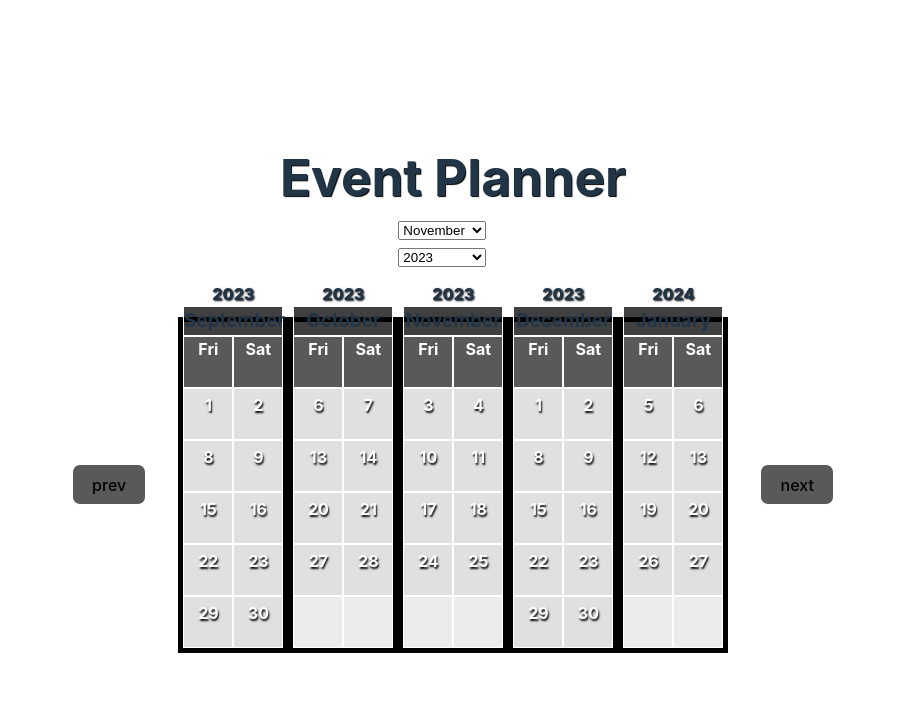
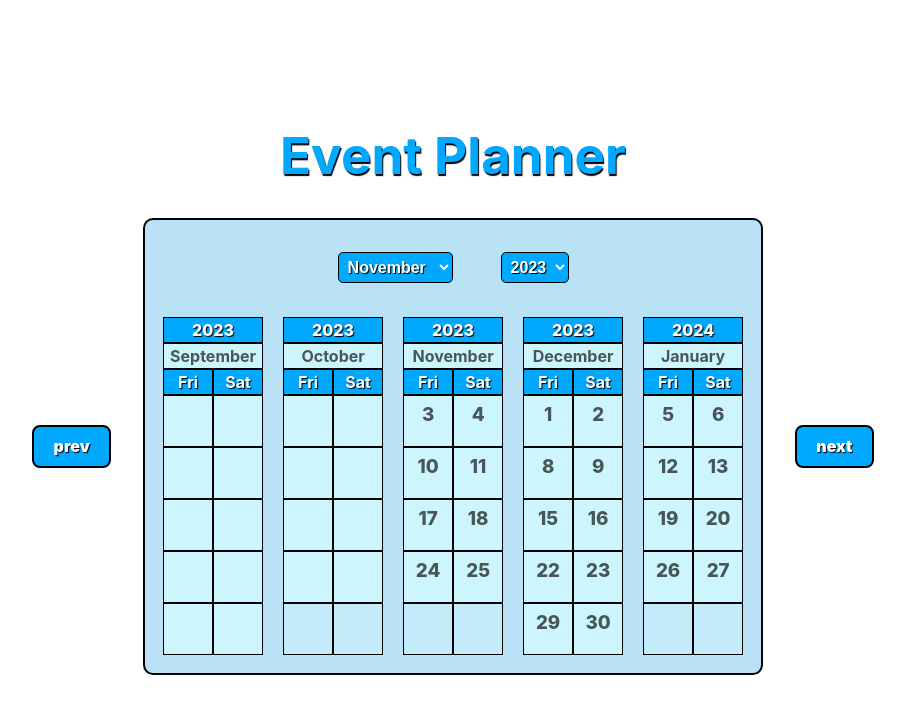
Before and after one commit to TobyVB/weekendCalendar, a React (Vite) app: page / in a window 1280 px wide. Shown: the top 714 px of the page, without its empty margins (187-1092 px from the left). Built offline with nearby package versions, Linux system fonts and the light colour scheme.

Commit message:
only show present and onward dates

```diff
--- a/src/App.css
+++ b/src/App.css
@@ -5,51 +5,77 @@
   text-align: center;
 }
 
+.container {
+  padding: 0.5em;
+  background-color: #bae2f7;
+  border-radius: 10px;
+  border: 2px solid black;
+}
+
 .date {
-  color: rgb(255, 255, 255);
-  text-shadow: 1px 2px 2px black;
+  /* text-shadow: 1px 2px 2px black; */
+  color: black;
   font-weight: bold;
-  border: 1px solid white;
+  border: 1px solid black;
   height: 50px;
-  background-color: rgba(194, 194, 194, 0.5);
+  background-color: #cdf5fd;
 }
-.date p {
+
+.date h3 {
   line-height: 0;
+  font-weight: 800;
+  color: rgba(0, 0, 0, 0.65);
+}
+
+.oldDay {
+  color: rgba(0, 0, 0, 0);
+  font-weight: bold;
+  border: 1px solid black;
+  height: 50px;
+  background-color: #cdf5fd;
 }
 .noDate {
-  color: white;
-  border: 1px solid white;
+  border: 1px solid black;
   height: 50px;
-  background-color: rgba(180, 180, 180, 0.25);
+  background-color: rgba(205, 245, 253, 0.516);
 }
 .day-title {
-  color: white;
-  border: 1px solid white;
-  height: 50px;
+  border: 1px solid black;
   margin: 0;
-  background-color: rgba(0, 0, 0, 0.65);
+  background-color: #00a9ff;
+  color: #ffffff;
+  text-shadow: 1px 1px 1px black;
 }
+
 .vertical-rule {
   height: 327px;
   border-left: 1px solid white;
   border-right: 1px solid white;
 }
 .year {
-  margin: -2.5em 0 0 0;
-  text-shadow: 1px 1px 2px black;
   font-weight: 800;
+  border: 1px solid black;
+  margin: 0;
+  background-color: #00a9ff;
+  color: #ffffff;
+  text-shadow: 1px 1px 1px black;
 }
 .month {
-  border: 1px solid white;
+  border: 1px solid black;
   margin: 0;
-  background-color: rgba(0, 0, 0, 0.75);
+  color: rgba(0, 0, 0, 0.65);
+  background-color: #cdf5fd;
 }
-.iterate-month {
-  border: 1px solid white;
+.iterate-month,
+.iterate-month-sm {
+  border: 2px solid rgb(0, 0, 0);
   align-self: flex-start;
   margin: auto;
-  background: rgba(0, 0, 0, 0.65);
+  background: #00a9ff;
   margin: auto 2em;
+  font-weight: 900;
+  color: #ffffff;
+  text-shadow: 1px 1px 1px black;
 }
 /* .spacer-div {
   width: 5px;
@@ -57,8 +83,8 @@
   height: 100%;
 } */
 .title {
-  padding-bottom: 1.5em;
-  text-shadow: 1px 1px 1px black;
+  text-shadow: 1px 2px 1px black;
+  color: #00a9ff;
 }
 @media screen and (min-width: 500px) {
   .iterate-month-sm {
@@ -81,14 +107,8 @@
     margin: 0.5em;
   }
   .title {
-    font-size: 2rem;
-    margin-top: 2em;
-  }
-  .title {
-    margin-top: 0.5em;
-    padding-bottom: 3em;
-  }
-  .spacer-div {
-    display: none;
+    /* font-size: 2rem; */
+    /* margin-top: 2.5em; */
+    padding-bottom: 1em;
   }
 }
--- a/src/App.jsx
+++ b/src/App.jsx
@@ -1,4 +1,3 @@
-import { useEffect, useState } from "react";
 import "./App.css";
 import Calendar from "./components/Calendar";
 
--- a/src/components/Calendar.jsx
+++ b/src/components/Calendar.jsx
@@ -1,6 +1,6 @@
-import { useState } from "react";
+import { useState, useEffect } from "react";
 
-export default function Calendar(props) {
+export default function Calendar() {
   const strMonth = (num) => {
     const months = [
       "January",
@@ -20,22 +20,55 @@ export default function Calendar(props) {
   };
 
   const presentDate = new Date();
+  const nextMonth = new Date();
+  const next2Months = new Date();
+  presentDate.setHours(0, 0, 0, 0);
+  nextMonth.setHours(0, 0, 0, 0);
+  next2Months.setHours(0, 0, 0, 0);
+  nextMonth.setMonth(presentDate.getMonth() + 1);
+  next2Months.setMonth(presentDate.getMonth() + 2);
   const [currentDate, setCurrentDate] = useState(presentDate);
   const [monthValue, setMonthValue] = useState(currentDate.getMonth());
   const [yearValue, setYearValue] = useState(currentDate.getFullYear());
-  const [minMet, setMinMet] = useState(false);
-  const [maxMet, setMaxMet] = useState(false);
 
   const scanMonth = (num) => {
+    if (
+      currentDate.getMonth() === presentDate.getMonth() &&
+      currentDate.getFullYear() === presentDate.getFullYear() &&
+      num === -1
+    ) {
+      return;
+    }
+    if (
+      currentDate.getFullYear() === presentDate.getFullYear() + 3 &&
+      currentDate.getMonth() === 11 &&
+      num === 1
+    ) {
+      return;
+    }
     const newDate = new Date(currentDate);
     newDate.setMonth(newDate.getMonth() + num);
     setCurrentDate(newDate);
     setMonthValue(newDate.getMonth());
     setYearValue(newDate.getFullYear());
+    if (num === -1) {
+      setCount((prev) => prev - 1);
+    } else {
+      setCount((prev) => prev + 1);
+    }
   };
   const selectMonth = (num) => {
+    // If current year is present year and attempted current
+    // month is before he current month, move the year up one
     const newDate = new Date(currentDate);
     newDate.setMonth(num.target.value);
+    if (
+      currentDate.getFullYear() === presentDate.getFullYear() &&
+      num.target.value < currentDate.getMonth()
+    ) {
+      newDate.setFullYear(newDate.getFullYear() + 1);
+      setYearValue((prev) => (prev += 1));
+    }
     setCurrentDate(newDate);
     setMonthValue(newDate.getMonth());
   };
@@ -48,22 +81,7 @@ export default function Calendar(props) {
 
   const Month = (props) => {
     const newDate = new Date(currentDate);
-    if (
-      newDate.getMonth() == 9 &&
-      newDate.getFullYear() == presentDate.getFullYear() + 2
-    ) {
-      setMaxMet(true);
-    } else {
-      setMaxMet(false);
-    }
-    if (
-      newDate.getMonth() == 2 &&
-      newDate.getFullYear() == presentDate.getFullYear() - 2
-    ) {
-      setMinMet(true);
-    } else {
-      setMinMet(false);
-    }
+
     newDate.setMonth(newDate.getMonth() + props.dif);
 
     const daysInMonth = new Date(
@@ -99,63 +117,26 @@ export default function Calendar(props) {
       numSaturdays.push("empty");
     }
 
+    const colorAssign = {
+      color: "#cdf5fd",
+      color2: "#89cff3",
+      color3: "",
+      color4: "#00a9ff",
+      color5: "",
+    };
+
     return (
       <div className={props.screen}>
-        {props.dif == 0 && (
-          <div style={{ width: "0%" }}>
-            <div
-              style={{
-                position: "absolute",
-                display: "flex",
-                flexDirection: "column",
-                gap: ".5em",
-                marginTop: "-6em",
-              }}
-            >
-              <select value={monthValue} onChange={selectMonth}>
-                <option value={0}>January</option>
-                <option value={1}>February</option>
-                <option value={2}>March</option>
-                <option value={3}>April</option>
-                <option value={4}>May</option>
-                <option value={5}>June</option>
-                <option value={6}>July</option>
-                <option value={7}>August</option>
-                <option value={8}>September</option>
-                <option value={9}>October</option>
-                <option value={10}>November</option>
-                <option value={11}>December</option>
-              </select>
-              <select value={yearValue} onChange={selectYear}>
-                <option value={presentDate.getFullYear() - 2}>
-                  {presentDate.getFullYear() - 2}
-                </option>
-                <option value={presentDate.getFullYear() - 1}>
-                  {presentDate.getFullYear() - 1}
-                </option>
-                <option value={presentDate.getFullYear()}>
-                  {presentDate.getFullYear()}
-                </option>
-                <option value={presentDate.getFullYear() + 1}>
-                  {presentDate.getFullYear() + 1}
-                </option>
-                <option value={presentDate.getFullYear() + 2}>
-                  {presentDate.getFullYear() + 2}
-                </option>
-              </select>
-            </div>
-          </div>
-        )}
         <div
           style={{
             display: "flex",
             flexDirection: "column",
             width: "100px",
-            border: "5px solid black",
+            border: "10px solid rgba(0,0,0,.0)",
           }}
         >
           <h4 className="year">{newDate.getFullYear()}</h4>
-          <h3 className="month">{strMonth(newDate.getMonth())}</h3>
+          <h4 className="month">{strMonth(newDate.getMonth())}</h4>
           <div style={{ display: "flex", justifyContent: "space-around" }}>
             <div style={{ width: "100%" }}>
               <h4 className="day-title">Fri</h4>
@@ -166,8 +147,13 @@ export default function Calendar(props) {
                       return <div className="noDate" key={idx}></div>;
                     } else {
                       return (
-                        <div className="date" key={idx}>
-                          <p>{date.getDate()}</p>
+                        <div
+                          className={
+                            props.data === "visible" ? "date" : "oldDay"
+                          }
+                          key={idx}
+                        >
+                          <h3>{date.getDate()}</h3>
                         </div>
                       );
                     }
@@ -184,8 +170,13 @@ export default function Calendar(props) {
                     } else {
                       if (date.getDay() == 6) {
                         return (
-                          <div className="date" key={idx}>
-                            <p>{date.getDate()}</p>
+                          <div
+                            className={
+                              props.data === "visible" ? "date" : "oldDay"
+                            }
+                            key={idx}
+                          >
+                            <h3>{date.getDate()}</h3>
                           </div>
                         );
                       }
@@ -198,7 +189,17 @@ export default function Calendar(props) {
       </div>
     );
   };
-
+  const selectStyle = {
+    // Your styles here
+    backgroundColor: "#00a9ff",
+    color: "#ffffff",
+    textShadow: "1px 1px 1px black",
+    padding: "5px",
+    fontSize: "1rem",
+    fontWeight: "900",
+    border: "1px solid black",
+    borderRadius: "5px",
+  };
   return (
     <>
       <div
@@ -207,45 +208,78 @@ export default function Calendar(props) {
           justifyContent: "space-around",
         }}
       >
-        <button
-          disabled={minMet && "true"}
-          className="iterate-month"
-          onClick={() => scanMonth(-1)}
-        >
+        <button className="iterate-month" onClick={() => scanMonth(-1)}>
           prev
         </button>
-        <div style={{ display: "flex" }}>
-          <Month dif={-2} screen="medium-screen" />
-          <div className="spacer-div"></div>
-          <Month dif={-1} screen="small-screen" />
-          <div className="spacer-div"></div>
-          <Month dif={0} screen="" />
-          <div className="spacer-div"></div>
-          <Month dif={+1} screen="small-screen" />
-          <div className="spacer-div"></div>
-          <Month dif={+2} screen="medium-screen" />
+        <div className="container">
+          <div
+            style={{
+              display: "flex",
+              gap: "3em",
+              margin: "1.5em",
+              maxWidth: "100%",
+              justifyContent: "center",
+            }}
+          >
+            <select
+              style={selectStyle}
+              value={monthValue}
+              onChange={selectMonth}
+            >
+              <option value={0}>January</option>
+              <option value={1}>February</option>
+              <option value={2}>March</option>
+              <option value={3}>April</option>
+              <option value={4}>May</option>
+              <option value={5}>June</option>
+              <option value={6}>July</option>
+              <option value={7}>August</option>
+              <option value={8}>September</option>
+              <option value={9}>October</option>
+              <option value={10}>November</option>
+              <option value={11}>December</option>
+            </select>
+            <select style={selectStyle} value={yearValue} onChange={selectYear}>
+              <option value={presentDate.getFullYear()}>
+                {presentDate.getFullYear()}
+              </option>
+              <option value={presentDate.getFullYear() + 1}>
+                {presentDate.getFullYear() + 1}
+              </option>
+              <option value={presentDate.getFullYear() + 2}>
+                {presentDate.getFullYear() + 2}
+              </option>
+              <option value={presentDate.getFullYear() + 3}>
+                {presentDate.getFullYear() + 3}
+              </option>
+            </select>
+          </div>
+          <div style={{ display: "flex" }}>
+            {currentDate >= next2Months ? (
+              <Month data="visible" dif={-2} screen="medium-screen" />
+            ) : (
+              <Month data="invisible" dif={-2} screen="medium-screen" />
+            )}
+            {currentDate >= nextMonth ? (
+              <Month data="visible" dif={-1} screen="small-screen" />
+            ) : (
+              <Month data="invisible" dif={-1} screen="small-screen" />
+            )}
+            <Month data="visible" dif={0} screen="" />
+            <Month data="visible" dif={+1} screen="small-screen" />
+            <Month data="visible" dif={+2} screen="medium-screen" />
+          </div>
         </div>
-        <button
-          disabled={maxMet && "true"}
-          className="iterate-month"
-          onClick={() => scanMonth(+1)}
-        >
+
+        <button className="iterate-month" onClick={() => scanMonth(+1)}>
           next
         </button>
       </div>
       <div style={{ margin: "2em" }}>
-        <button
-          disabled={minMet && "true"}
-          className="iterate-month-sm"
-          onClick={() => scanMonth(-1)}
-        >
+        <button className="iterate-month-sm" onClick={() => scanMonth(-1)}>
           prev
         </button>
-        <button
-          disabled={maxMet && "true"}
-          className="iterate-month-sm"
-          onClick={() => scanMonth(+1)}
-        >
+        <button className="iterate-month-sm" onClick={() => scanMonth(+1)}>
           next
         </button>
       </div>
--- a/src/index.css
+++ b/src/index.css
@@ -4,9 +4,8 @@
   font-weight: 400;
 
   color-scheme: light dark;
-  color: rgb(255, 255, 255);
-  /* background-color: #91ac91; */
-  background-color: rgb(72, 183, 203);
+  color: white;
+  background-color: #cdf5fd;
 
   font-synthesis: none;
   text-rendering: optimizeLegibility;
@@ -44,7 +43,7 @@ button {
   font-size: 1em;
   font-weight: 500;
   font-family: inherit;
-  background-color: #1a1a1a;
+  background-color: rgba(0, 0, 0, 0.5);
   cursor: pointer;
   transition: border-color 0.25s;
 }
```
